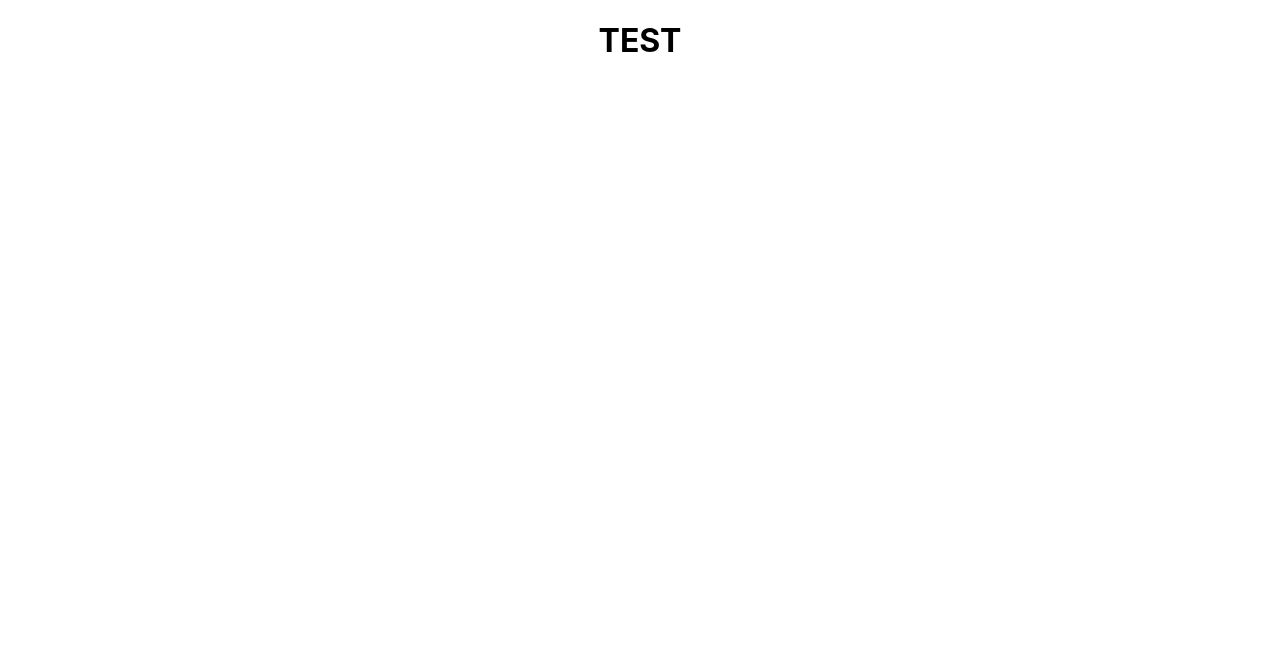
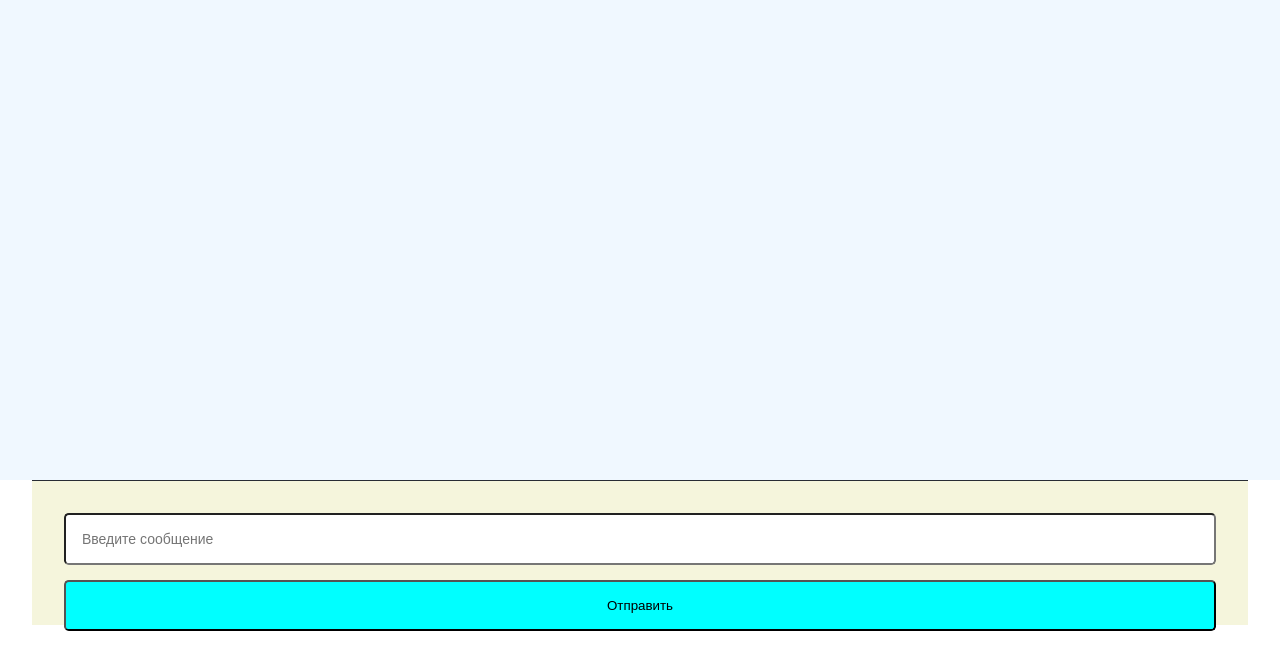
Before and after one commit to Slawgorodskij/lesson-react, a React (Create React App) app: page / in a window 1280 px wide. Shown: the top 670 px of the page. Built offline with nearby package versions, Linux system fonts and the light colour scheme.

Commit message:
homework

```diff
--- a/public/index.html
+++ b/public/index.html
@@ -2,7 +2,7 @@
 <html lang="en">
 <head>
     <meta charset="utf-8"/>
-    <link rel="icon" href="%PUBLIC_URL%/favicon.ico"/>
+    <link rel="icon" href="favicon.ico"/>
     <meta name="viewport" content="width=device-width, initial-scale=1"/>
     <meta name="theme-color" content="#000000"/>
     <meta
--- a/src/App.jsx
+++ b/src/App.jsx
@@ -1,12 +1,30 @@
-
 import './App.css';
+import {useEffect, useState} from "react";
+import Form from "components/Form/Form";
+import Messages from "components/Messages/Messages";
 
 function App() {
-  return (
-    <div className="App">
-          <h1>TEST</h1>
-    </div>
-  );
+    const [messageList, setMessageList] = useState([]);
+    useEffect(() => {
+        let lastMessage = messageList[messageList.length - 1];
+
+        if (lastMessage && lastMessage.author !== 'Ваш любимый бот') {
+            const message = {
+                'text': `${lastMessage.author} написал новое сообщение`,
+                'author': 'Ваш любимый бот',
+            }
+            setTimeout(() => {
+                setMessageList((arrayMessage) => [...arrayMessage, message]);
+            }, 1500)
+
+        }
+    }, [messageList])
+    return (
+        <div className="App">
+            <Messages messages={messageList}/>
+            <Form addMessage={setMessageList}/>
+        </div>
+    );
 }
 
 export default App;
--- /dev/null
+++ b/src/components/Form/Form.jsx
@@ -0,0 +1,40 @@
+import React, {useState} from 'react';
+import style from './form.module.css'
+
+const Form = ({addMessage}) => {
+    const [text, setText] = useState('');
+    const textChange = (event) => {
+        setText(event.target.value)
+    }
+    const sendForm = (event) => {
+        event.preventDefault()
+        if (text !== '') {
+            const message = {
+                'id': Date.now(),
+                'author': 'USER',
+                'text': text,
+            }
+            addMessage(prevMessage => [...prevMessage, message])
+            setText(() => '')
+        }
+    }
+    return (
+        <form className={style.form}>
+            <input
+                className={style.form__input}
+                type="text"
+                value={text}
+                placeholder={'Введите сообщение'}
+                onChange={textChange}
+            />
+            <button
+                className={style.form__button}
+                onClick={sendForm}
+            >
+                Отправить
+            </button>
+        </form>
+    );
+};
+
+export default Form;
--- /dev/null
+++ b/src/components/Form/form.module.css
@@ -0,0 +1,29 @@
+.form {
+    display: flex;
+    flex-direction: column;
+    margin: 0 auto;
+    padding: 2rem;
+    height: 10vh;
+    width: 90vw;
+    background-color: beige;
+    border-top: 1px solid #282c34;
+
+}
+
+.form__input {
+    padding: 1rem;
+    margin-bottom: 15px;
+    height: 3rem;
+    font-size: 14px;
+    border-radius: 0.3rem;
+}
+
+.form__button {
+    padding: 1rem;
+    background-color: aqua;
+    border-radius: 0.3rem;
+}
+
+.form__button:hover {
+    background-color: #36acac;
+}
--- /dev/null
+++ b/src/components/Messages/Messages.jsx
@@ -0,0 +1,19 @@
+import React from 'react';
+import style from './messages.module.css'
+
+const Messages = ({messages}) => {
+    return (
+        <div className={style.block}>
+            {messages.map(item => {
+                return (
+                    <div
+                        key={item.id}>
+                        <p><span>{item.author}</span> {item.text}</p>
+                    </div>
+                )
+            })}
+        </div>
+    );
+};
+
+export default Messages;
--- /dev/null
+++ b/src/components/Messages/messages.module.css
@@ -0,0 +1,6 @@
+.block {
+    height: 60vh;
+    min-height: 60vh;
+    overflow: auto;
+    background-color: aliceblue;
+}
--- a/webpack.config.js
+++ b/webpack.config.js
@@ -95,6 +95,7 @@ module.exports = {
   plugins: [
     new HtmlWebpackPlugin({
       template: path.resolve(__dirname, './public/index.html'),
+      favicon: path.resolve(__dirname, './public/favicon.ico'),
     }),
     ...(isDev
       ? [new MiniCssExtractPlugin()]
```
